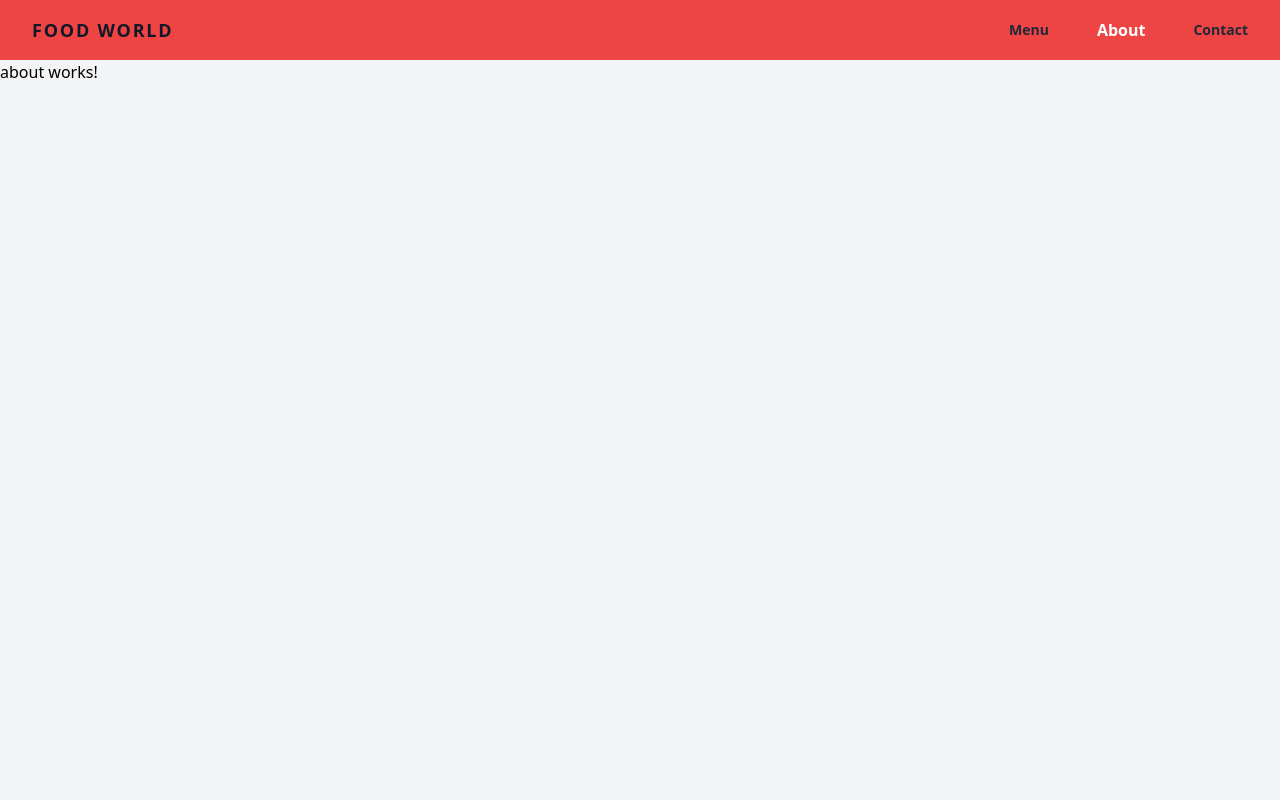
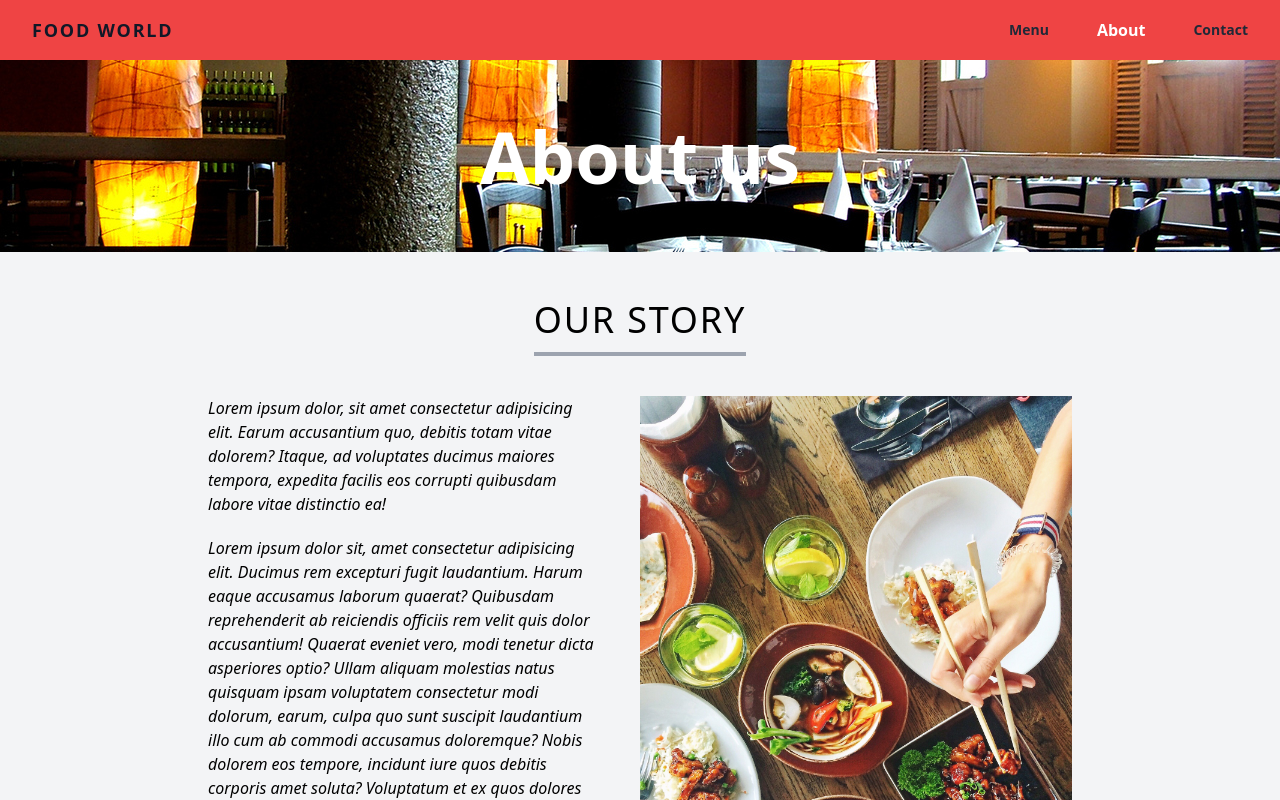
Before and after one commit to alonsox/food-world-frontend, an Angular app: page /about in a window 1280 px wide. Shown: the top 800 px of the page. Built offline with nearby package versions, Linux system fonts and the light colour scheme.

Commit message:
Finished basic about us page

```diff
--- a/src/app/pages/about/about.component.html
+++ b/src/app/pages/about/about.component.html
@@ -1 +1,51 @@
-<p>about works!</p>
+<section class="bg-about-us-banner bg-center bg-cover h-28 md:h-48 w-full">
+  <div class="h-full w-full flex justify-center items-center">
+    <span class="text-5xl md:text-7xl font-bold text-white">About us</span>
+  </div>
+</section>
+
+<section class="p-4 mt-8 max-w-4xl mx-auto container">
+  <div class="text-center">
+    <h1
+      class="
+        inline-block
+        pb-3
+        mb-10
+        border-b-4 border-gray-400
+        text-4xl text-center
+        uppercase
+        tracking-wider
+      "
+    >
+      Our Story
+    </h1>
+  </div>
+  <div class="flex flex-col md:flex-row md:space-x-10">
+    <div>
+      <p>
+        Lorem ipsum dolor, sit amet consectetur adipisicing elit. Earum
+        accusantium quo, debitis totam vitae dolorem? Itaque, ad voluptates
+        ducimus maiores tempora, expedita facilis eos corrupti quibusdam labore
+        vitae distinctio ea!
+      </p>
+      <p>
+        Lorem ipsum dolor sit, amet consectetur adipisicing elit. Ducimus rem
+        excepturi fugit laudantium. Harum eaque accusamus laborum quaerat?
+        Quibusdam reprehenderit ab reiciendis officiis rem velit quis dolor
+        accusantium! Quaerat eveniet vero, modi tenetur dicta asperiores optio?
+        Ullam aliquam molestias natus quisquam ipsam voluptatem consectetur modi
+        dolorum, earum, culpa quo sunt suscipit laudantium illo cum ab commodi
+        accusamus doloremque? Nobis dolorem eos tempore, incidunt iure quos
+        debitis corporis amet soluta? Voluptatum et ex quos dolores quibusdam
+        quisquam repudiandae tempora atque reprehenderit laborum, vero incidunt.
+        Ipsa consequatur, assumenda provident voluptates, dolor nemo perferendis
+        saepe iusto, blanditiis molestias magnam adipisci quasi nam beatae!
+      </p>
+    </div>
+    <img
+      src="/assets/about/description.jpg"
+      alt=""
+      class="w-full md:w-1/2 h-auto"
+    />
+  </div>
+</section>
--- a/src/app/pages/about/about.component.scss
+++ b/src/app/pages/about/about.component.scss
@@ -0,0 +1,3 @@
+p {
+  @apply mb-5 italic;
+}
--- a/tailwind.config.js
+++ b/tailwind.config.js
@@ -2,7 +2,11 @@ module.exports = {
   purge: [],
   darkMode: false, // or 'media' or 'class'
   theme: {
-    extend: {},
+    extend: {
+      backgroundImage: {
+        "about-us-banner": "url('assets/about/banner.jpg')",
+      },
+    },
   },
   variants: {
     extend: {},
```
Also changed, not shown: src/assets/about/banner.jpg (added), src/assets/about/description.jpg (added).
